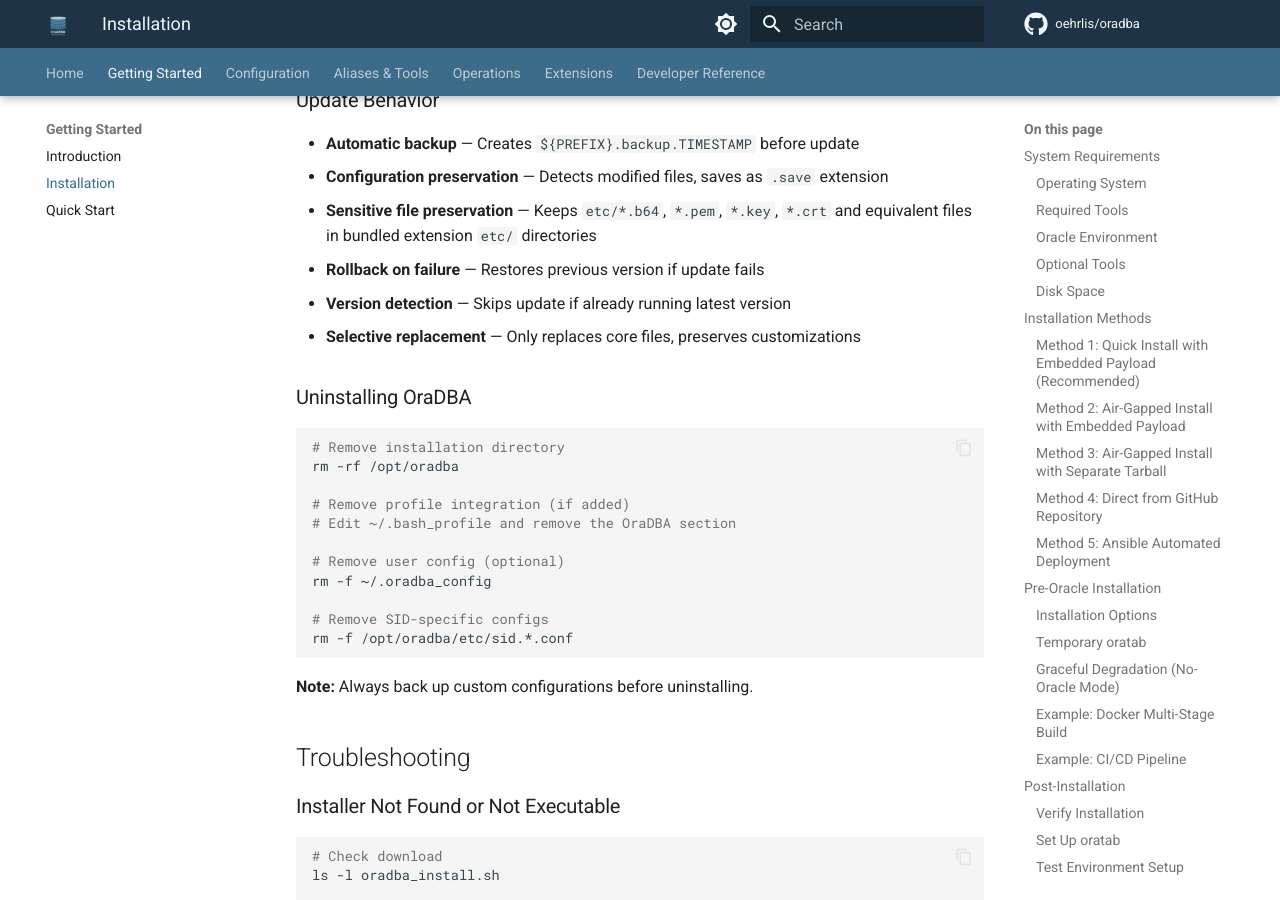
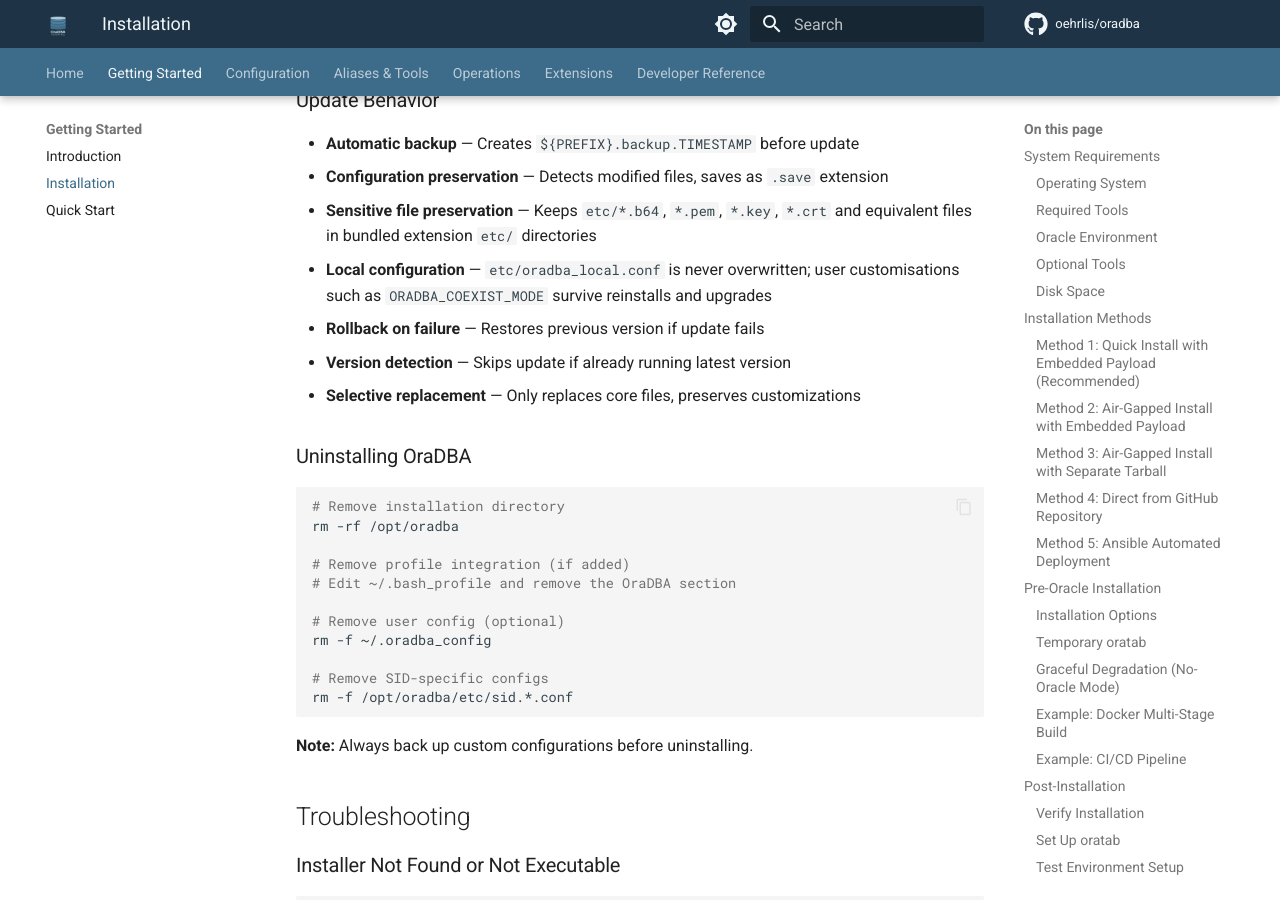
Before and after one commit to oehrlis/oradba, an MkDocs documentation site: the page built from src/doc/installation.md, in a window 1280 px wide and 900 px high, scrolled down 12218 px. Built offline with MkDocs 1.6.1 and Material for MkDocs 9.7.7, drawn with Linux system fonts in a browser that asks for light colours; comment, search, counter and statistics services are not loaded; the version menu is left out.

Commit message:
docs(coexist): update BasEnv coexistence guide for alias and installer fixes
- doc/basenv_coexist.md: clarify --update-profile warning is only emitted
  when the flag is explicitly passed (BUG-2); note that all standard aliases
  in oradba_standard.conf now use safe_alias() (BUG-1); add "Updating OraDBA"
  section documenting oradba_local.conf preservation on reinstall (BUG-3);
  update troubleshooting alias-conflicts section to reflect safe_alias coverage
- src/doc/installation.md: add oradba_local.conf to the update-behavior
  preservation list
- src/bin/oradba_version.sh: show live ORADBA_COEXIST_MODE in version info
  output, falling back to stored value

```diff
--- a/src/doc/installation.md
+++ b/src/doc/installation.md
@@ -590,6 +590,8 @@
 - **Configuration preservation** — Detects modified files, saves as `.save` extension
 - **Sensitive file preservation** — Keeps `etc/*.b64`, `*.pem`, `*.key`, `*.crt` and
   equivalent files in bundled extension `etc/` directories
+- **Local configuration** — `etc/oradba_local.conf` is never overwritten; user customisations
+  such as `ORADBA_COEXIST_MODE` survive reinstalls and upgrades
 - **Rollback on failure** — Restores previous version if update fails
 - **Version detection** — Skips update if already running latest version
 - **Selective replacement** — Only replaces core files, preserves customizations
```
Also changed, not shown: doc/basenv_coexist.md (+15 -5 lines), 1 other file.
